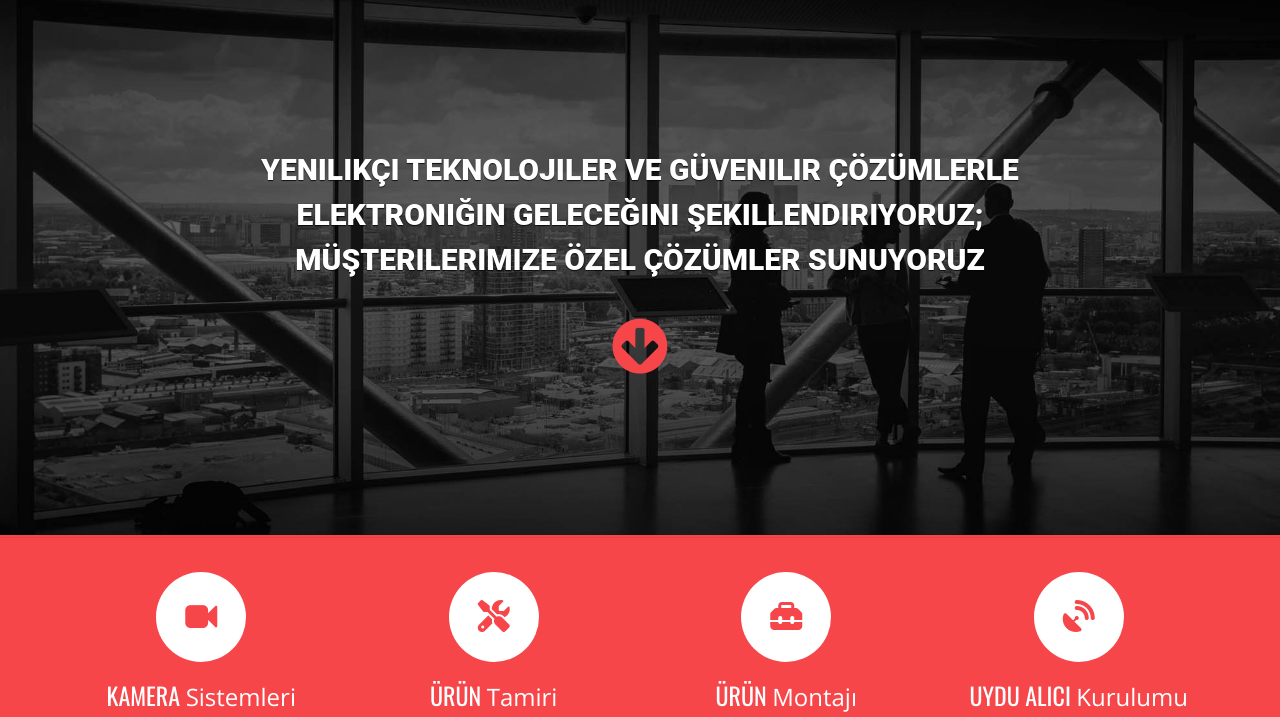
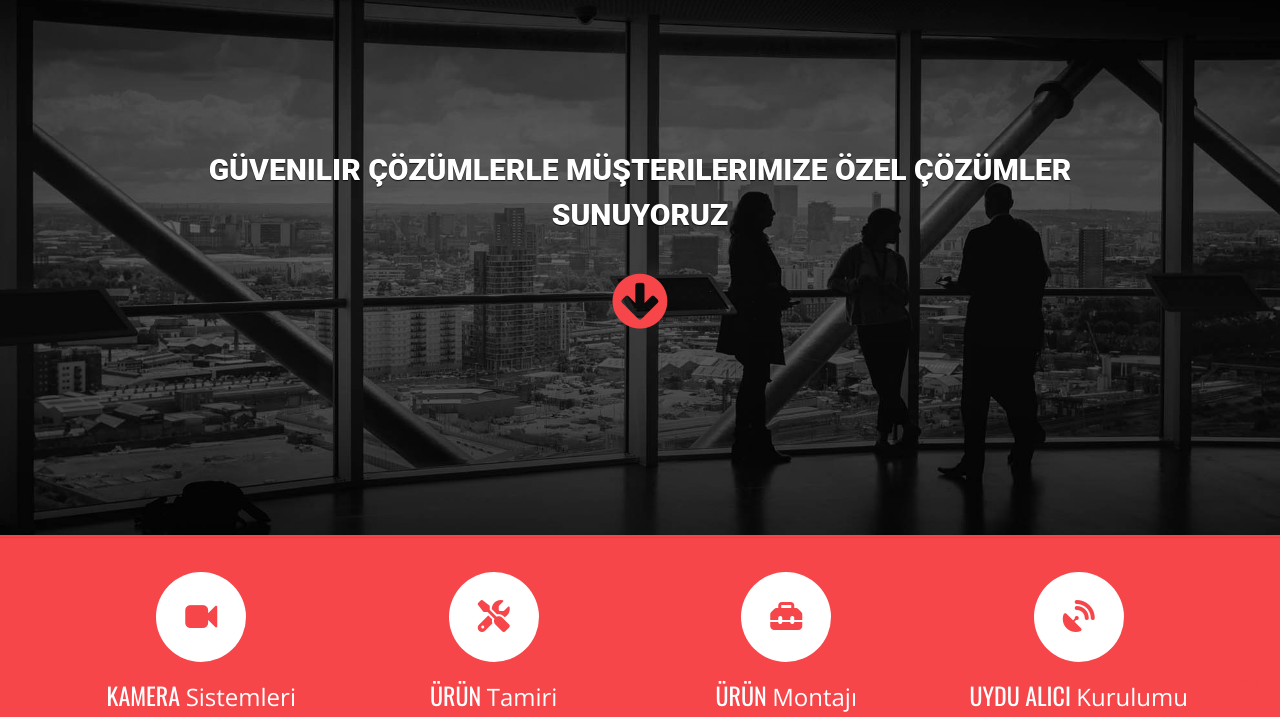
Before and after one commit to Moonstral/devaelektronik, a plain HTML site: page index.html in a window 1280 px wide. Shown: the part 81-798 px from the top of the page. Drawn offline with nearby package versions, Linux system fonts and the light colour scheme; files that its build step writes are made by us from their sources; files whose address does not match are found by name.

Commit message:
Update index.html

```diff
--- a/index.html
+++ b/index.html
@@ -12,6 +12,7 @@
     <meta http-equiv="X-UA-Compatible" content="IE=edge,chrome=1">
     <![endif]-->
 <title>Deva Elektronik</title>
+<link rel="icon" href="/images/dawlance.svg">
 <link rel="stylesheet" href="https://cdnjs.cloudflare.com/ajax/libs/font-awesome/6.6.0/css/all.min.css" integrity="sha512-Kc323vGBEqzTmouAECnVceyQqyqdsSiqLQISBL29aUW4U/M7pSPA/gEUZQqv1cwx4OnYxTxve5UMg5GT6L4JJg==" crossorigin="anonymous" referrerpolicy="no-referrer" />
 <link rel="icon" type="image/x-icon" href="/images/dawlance.svg">
 <meta name="description" content="">
@@ -64,8 +65,7 @@
   <div class="banner-container"> <img src="images/banner-bg.jpg" alt="banner" />
     <div class="container banner-content">
       <div class="hero-text animated fadeInDownBig">
-        <h1 class="responsive-headline" style="font-size: 40px;">Yenilikçi Teknolojiler ve Güvenilir Çözümlerle
-           Elektroniğin Geleceğini Şekillendiriyoruz; Müşterilerimize Özel Çözümler Sunuyoruz</h1>
+        <h1 class="responsive-headline" style="font-size: 40px;">Güvenilir Çözümlerle Müşterilerimize Özel Çözümler Sunuyoruz</h1>
          <a href="#basics" class="arrow-link"> <i class="fa fa-arrow-circle-down fa-2x"></i> </a>
         <!--<p>Awesome theme for your Business or Corporate site to showcase <br/>
           your product and service.</p>-->
```
